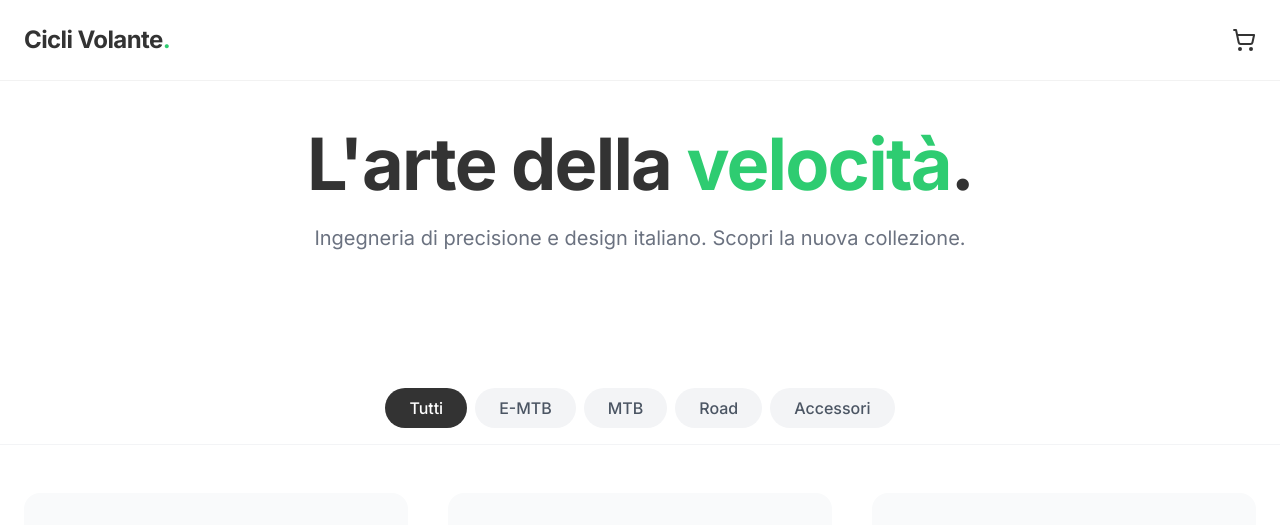
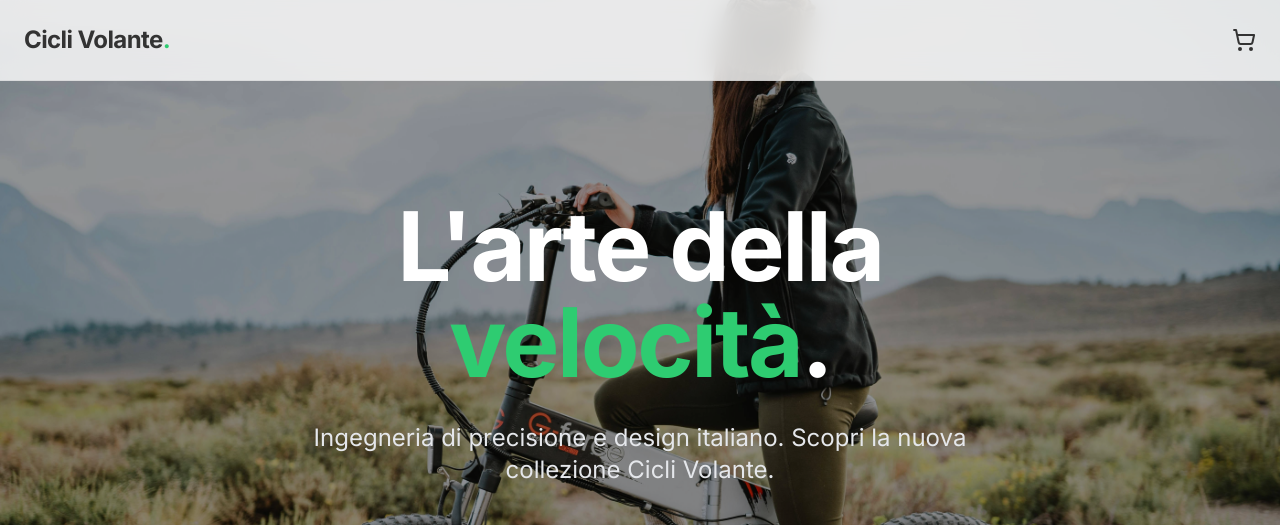
Before and after one commit to Darielnear/italia, a PHP site: page / in a window 1280 px wide. Shown: the top 525 px of the page. Run offline with PHP 8.4, Linux system fonts and the light colour scheme; data comes from the database, SQL or seed files in the repository; some libraries are stand-ins or nearby versions; grey boxes are pictures that could not be loaded.

Commit message:
Update homepage design with a parallax hero section and animated filters
Refactor hero section to use a fixed background image with an overlay. Enhance filter buttons with active states, subtle animations, and implement a fade transition for product grid updates using Vanilla JS.

Replit-Commit-Author: Agent
Replit-Commit-Session-Id: 0aa57667-e48e-4a1d-ae03-880e126db5c1
Replit-Commit-Checkpoint-Type: full_checkpoint
Replit-Commit-Event-Id: 5e6be3e6-8c63-4b5f-ae3c-51591c1261f2
Replit-Commit-Screenshot-Url: https://storage.googleapis.com/screenshot-production-us-central1/542d3600-5edf-4311-be8e-60963a06d8e0/0aa57667-e48e-4a1d-ae03-880e126db5c1/wjp0eH1
Replit-Helium-Checkpoint-Created: true

```diff
--- a/assets/js/main.js
+++ b/assets/js/main.js
@@ -5,28 +5,49 @@ document.addEventListener('DOMContentLoaded', () => {
     // Filters on Index
     const filterBtns = document.querySelectorAll('.filter-btn');
     const products = document.querySelectorAll('.product-card');
+    const grid = document.getElementById('product-grid');
 
     filterBtns.forEach(btn => {
         btn.addEventListener('click', () => {
-            // UI
+            // UI Update (Tabs style)
             filterBtns.forEach(b => {
-                b.classList.remove('bg-anthracite', 'text-white');
-                b.classList.add('bg-gray-100', 'text-gray-600');
+                b.classList.remove('active', 'text-anthracite', 'font-bold');
+                b.classList.add('text-gray-400', 'font-medium');
+                const span = b.querySelector('span');
+                if (span) {
+                    span.style.width = '0';
+                    span.style.opacity = '0';
+                }
             });
-            btn.classList.remove('bg-gray-100', 'text-gray-600');
-            btn.classList.add('bg-anthracite', 'text-white');
 
-            // Logic
+            btn.classList.add('active', 'text-anthracite', 'font-bold');
+            btn.classList.remove('text-gray-400', 'font-medium');
+            const activeSpan = btn.querySelector('span');
+            if (activeSpan) {
+                activeSpan.style.width = '100%';
+                activeSpan.style.opacity = '1';
+            }
+
+            // Logic with Fade Animation
             const filter = btn.dataset.filter;
+
+            // Start fade out
+            if (grid) grid.style.opacity = '0';
+
+            setTimeout(() => {
                 products.forEach(p => {
                     if (filter === 'all' || p.dataset.category === filter) {
                         p.style.display = 'block';
-                    p.classList.add('fade-in');
                     } else {
                         p.style.display = 'none';
-                    p.classList.remove('fade-in');
                     }
                 });
+                // Fade back in
+                if (grid) {
+                    grid.style.transition = 'opacity 0.4s ease-in-out';
+                    grid.style.opacity = '1';
+                }
+            }, 300);
         });
     });
 });
--- a/index.php
+++ b/index.php
@@ -12,30 +12,57 @@ $products = $stmt->fetchAll();
 <?php include 'includes/header.php'; ?>
 
 <!-- Hero Section -->
-<section class="pt-32 pb-20 px-6 max-w-7xl mx-auto text-center fade-in">
-    <h1 class="text-5xl md:text-7xl font-bold tracking-tight mb-6 text-anthracite">
-        L'arte della <span class="text-accent">velocità</span>.
-    </h1>
-    <p class="text-xl text-gray-500 max-w-2xl mx-auto mb-10">
-        Ingegneria di precisione e design italiano. Scopri la nuova collezione.
-    </p>
+<section class="relative h-screen w-full overflow-hidden flex items-center justify-center">
+    <!-- Background Image with Fixed Attachment for Parallax -->
+    <div class="absolute inset-0 z-0 bg-fixed bg-center bg-cover" style="background-image: url('public/img/hero.jpg');"></div>
+
+    <!-- Dark Overlay -->
+    <div class="absolute inset-0 z-10 bg-black/40"></div>
+
+    <!-- Hero Content -->
+    <div class="relative z-20 text-center px-6 max-w-4xl fade-in">
+        <h1 class="text-5xl md:text-8xl font-bold tracking-tight mb-8 text-white">
+            L'arte della <span class="text-accent">velocità</span>.
+        </h1>
+        <p class="text-xl md:text-2xl text-gray-200 max-w-2xl mx-auto mb-12 leading-relaxed">
+            Ingegneria di precisione e design italiano. Scopri la nuova collezione Cicli Volante.
+        </p>
+        <a href="#product-grid" class="inline-block bg-accent hover:bg-green-500 text-anthracite font-bold px-10 py-5 rounded-full text-lg transition-all duration-300 transform hover:scale-105 hover:shadow-[0_0_20px_rgba(46,204,113,0.4)] active:scale-95">
+            Esplora la Collezione
+        </a>
+    </div>
 </section>
 
-<!-- Filters -->
-<section class="sticky top-20 z-40 bg-white/90 backdrop-blur-md border-b border-gray-100 py-4 mb-12">
+<!-- Filters (Sticky Tabs) -->
+<section class="sticky top-20 z-40 bg-white/90 backdrop-blur-md border-b border-gray-100 py-4">
     <div class="max-w-7xl mx-auto px-6 overflow-x-auto no-scrollbar">
-        <div class="flex space-x-2 md:justify-center min-w-max" id="category-filters">
-            <button class="filter-btn active px-6 py-2 rounded-full bg-anthracite text-white font-medium transition-all duration-300 hover:opacity-90" data-filter="all">Tutti</button>
-            <button class="filter-btn px-6 py-2 rounded-full bg-gray-100 text-gray-600 font-medium transition-all duration-300 hover:bg-gray-200" data-filter="E-MTB">E-MTB</button>
-            <button class="filter-btn px-6 py-2 rounded-full bg-gray-100 text-gray-600 font-medium transition-all duration-300 hover:bg-gray-200" data-filter="MTB">MTB</button>
-            <button class="filter-btn px-6 py-2 rounded-full bg-gray-100 text-gray-600 font-medium transition-all duration-300 hover:bg-gray-200" data-filter="Road">Road</button>
-            <button class="filter-btn px-6 py-2 rounded-full bg-gray-100 text-gray-600 font-medium transition-all duration-300 hover:bg-gray-200" data-filter="Accessori">Accessori</button>
+        <div class="flex space-x-8 md:justify-center min-w-max" id="category-filters">
+            <button class="filter-btn active relative py-2 text-anthracite font-bold transition-all duration-300" data-filter="all">
+                Tutti
+                <span class="absolute bottom-0 left-0 w-full h-1 bg-accent rounded-full transition-all duration-300 opacity-100"></span>
+            </button>
+            <button class="filter-btn relative py-2 text-gray-400 font-medium hover:text-anthracite transition-all duration-300" data-filter="E-MTB">
+                E-MTB
+                <span class="absolute bottom-0 left-0 w-0 h-1 bg-accent rounded-full transition-all duration-300 opacity-0"></span>
+            </button>
+            <button class="filter-btn relative py-2 text-gray-400 font-medium hover:text-anthracite transition-all duration-300" data-filter="MTB">
+                MTB
+                <span class="absolute bottom-0 left-0 w-0 h-1 bg-accent rounded-full transition-all duration-300 opacity-0"></span>
+            </button>
+            <button class="filter-btn relative py-2 text-gray-400 font-medium hover:text-anthracite transition-all duration-300" data-filter="Road">
+                Road
+                <span class="absolute bottom-0 left-0 w-0 h-1 bg-accent rounded-full transition-all duration-300 opacity-0"></span>
+            </button>
+            <button class="filter-btn relative py-2 text-gray-400 font-medium hover:text-anthracite transition-all duration-300" data-filter="Accessori">
+                Accessori
+                <span class="absolute bottom-0 left-0 w-0 h-1 bg-accent rounded-full transition-all duration-300 opacity-0"></span>
+            </button>
         </div>
     </div>
 </section>
 
 <!-- Product Grid -->
-<main class="max-w-7xl mx-auto px-6 pb-24">
+<main class="max-w-7xl mx-auto px-6 py-24" id="product-grid">
     <div class="grid grid-cols-1 md:grid-cols-2 lg:grid-cols-3 gap-10" id="product-grid">
         <?php foreach ($products as $product): ?>
         <a href="product.php?id=<?= $product['id'] ?>" class="product-card group block fade-in" data-category="<?= $product['categoria'] ?>">
```
Also changed, not shown: attached_assets/hero_1771452124394.jpg (added), public/img/hero.jpg (added). Lines whose indentation alone changed are shown as unchanged.
